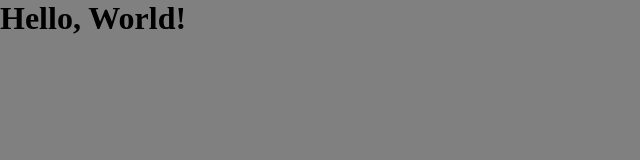
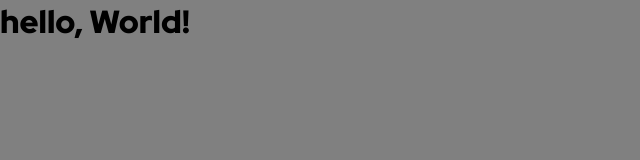
Before and after one commit to DarkstarXDD/meet-landing-page, a website built with Vite: page index.html in a window 1280 px wide. Shown: the full height of the page, 0-640 px from the left. Built offline with nearby package versions, Linux system fonts and the light colour scheme.

Commit message:
add fonts

```diff
--- a/index.html
+++ b/index.html
@@ -35,6 +35,6 @@
   </head>
 
   <body>
-    <h1>Hello, World!</h1>
+    <h1>hello, World!</h1>
   </body>
 </html>
--- a/styles.css
+++ b/styles.css
@@ -1,9 +1,51 @@
+@font-face {
+  font-family: "Red Hat Display";
+  font-weight: 500;
+  src: local("RedHatDisplay-Regular"),
+    url("/assets/fonts/red-hat-display-v19-latin-500.woff2"),
+    url("/assets/fonts/red-hat-display-v19-latin-500.woff");
+}
+
+@font-face {
+  font-family: "Red Hat Display";
+  font-weight: 900;
+  src: local("RedHatDisplay-Black"),
+    url("/assets/fonts/red-hat-display-v19-latin-900.woff2"),
+    url("/assets/fonts/red-hat-display-v19-latin-900.woff");
+}
+
+/* --------------- CSS Reset --------------- */
 * {
   padding: 0;
   margin: 0;
   box-sizing: border-box;
 }
 
+*:focus-visible {
+  outline: 0.125rem dotted var(--clr-primary-700);
+  outline-offset: 0.125rem;
+}
+
+img,
+svg,
+picture {
+  display: block;
+  max-width: 100%;
+  height: auto;
+}
+
+input,
+button {
+  font: inherit;
+}
+
+/* --------------- CSS Variables --------------- */
+:root {
+  --ff-red-hat-display: "Red Hat Display", sans-serif;
+}
+/* --------------- End of CSS Variables --------------- */
+
 body {
+  font-family: var(--ff-red-hat-display);
   background-color: gray;
 }
```
Also changed, not shown: assets/fonts/red-hat-display-v19-latin-500.woff (added), assets/fonts/red-hat-display-v19-latin-500.woff2 (added), assets/fonts/red-hat-display-v19-latin-900.woff (added), assets/fonts/red-hat-display-v19-latin-900.woff2 (added).
